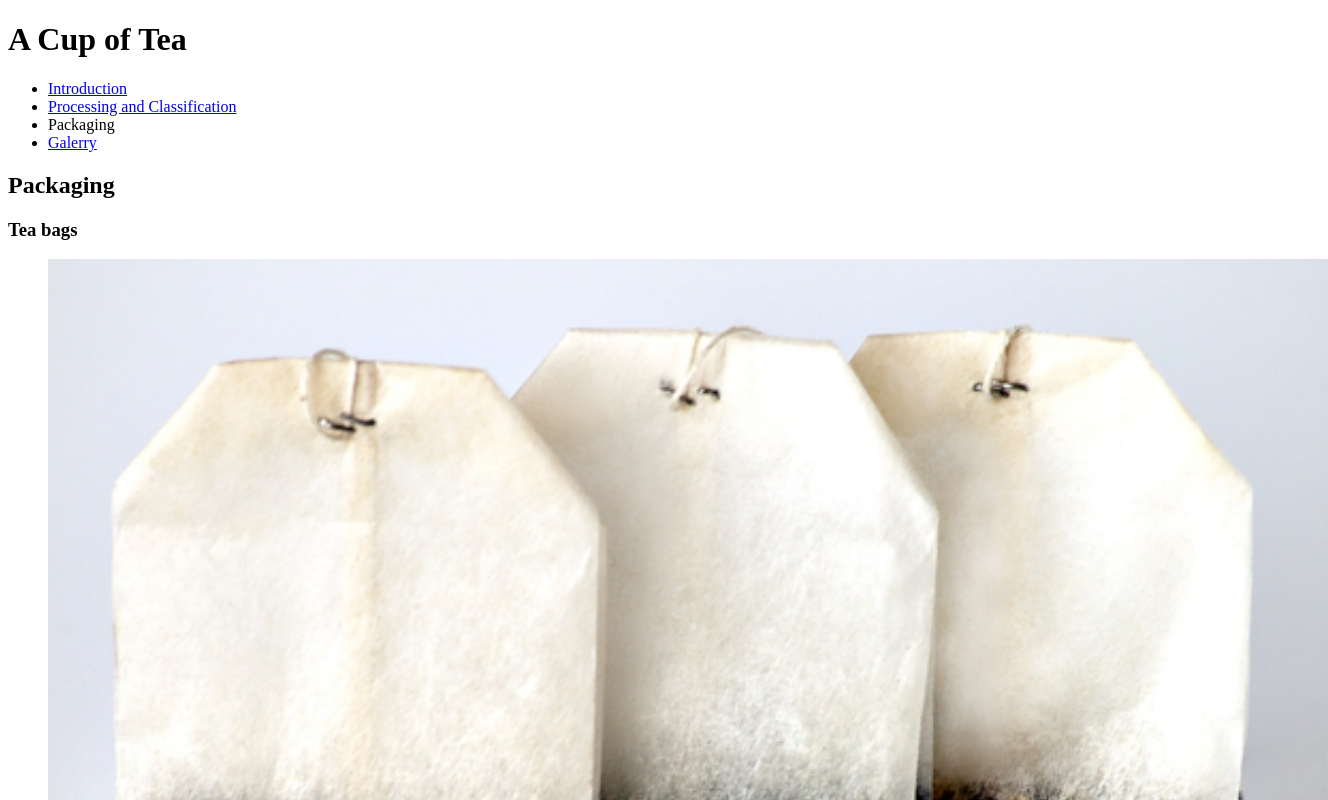
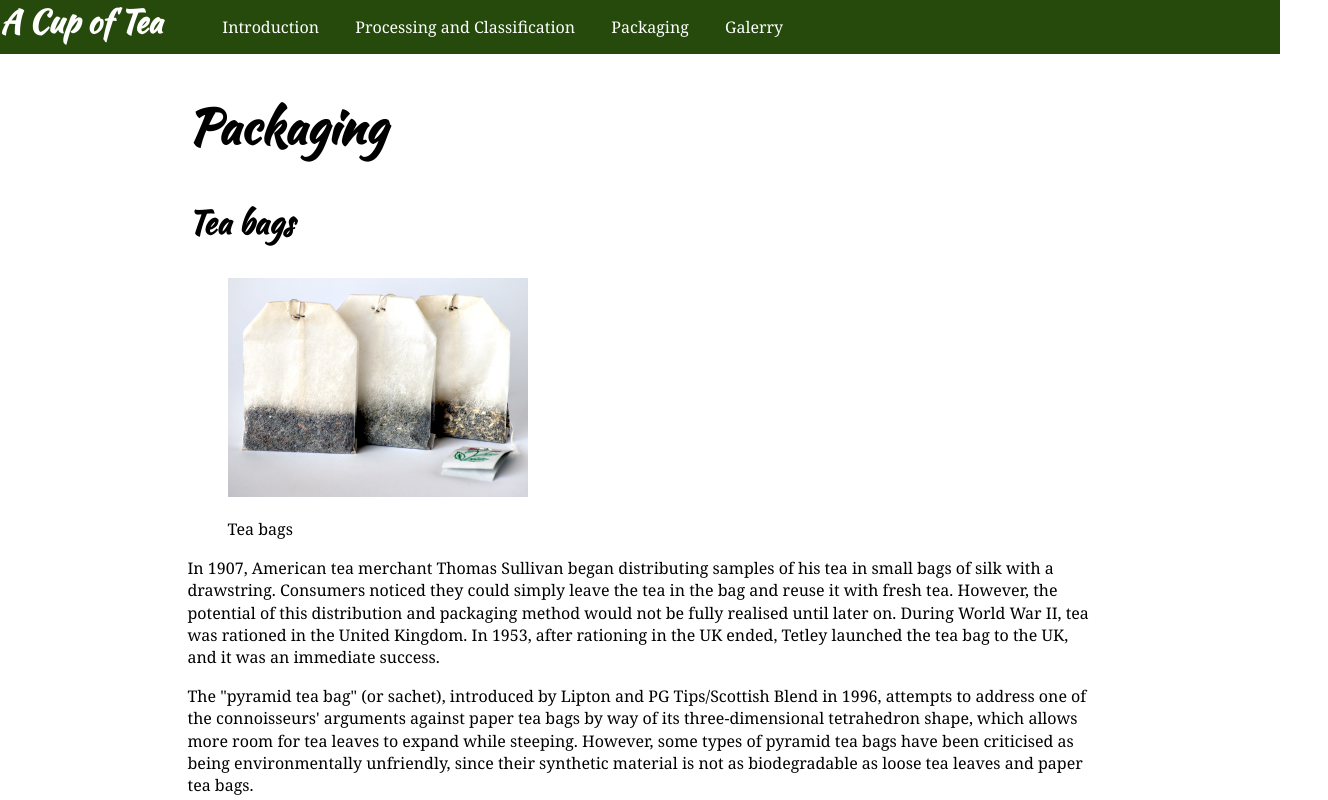
Before and after one commit to yusupsr/yusupsr.github.io, a plain HTML site: page a-cup-of-tea/packaging.html in a window 1280 px wide. Shown: the top 800 px of the page, 1328 px wide, since content can reach past the window. Drawn offline with Linux system fonts and the light colour scheme.

Commit message:
Adding some CSS

```diff
--- /dev/null
+++ b/a-cup-of-tea/css/main.css
@@ -0,0 +1,79 @@
+@font-face {
+	font-family: Kaushan;
+	src: url(../fonts/kaushanscript-regular-webfont.woff) format("woff"),
+  url(../fonts/KaushanScript-Regular.otf) format("opentype");
+	font-weight: 400;
+	font-style: normal;
+}
+
+body {
+	margin: 0;
+	padding: 0;
+	font: 100%/1.4 Georgia, 'Times New Roman', Times, serif;
+}
+
+h1, h2, h3 {
+	font-family: Kaushan, Arial, Helvetica, sans-serif;
+}
+
+h1 {
+	margin: 0;
+	padding: 0;
+}
+
+header {
+	background-color: #254a0c;
+	color: #fff;
+}
+
+header h1, header nav {
+	display: inline-block;
+}
+
+header li {
+	display: inline;
+	margin: 0 16px;
+}
+
+header li a {
+	color: #fff;
+	text-decoration: none;
+	border: none;
+}
+
+main, footer {
+	margin: 0 auto;
+	padding: 0 16px;
+	max-width: 905px;
+}
+
+h2 {
+	font-size: 48px;
+}
+
+h3 {
+	font-size: 32Px;
+}
+
+a {
+	text-decoration: none;
+	color: #567119;
+	border-bottom: 1px solid #567119;
+}
+
+a:hover, a:focus {
+	border: none;
+}
+
+a:active {
+	background-color: #567119;
+	color: #fff;
+}
+
+footer {
+	border-top: 1px solid #ccc;
+}
+
+img {
+	width: 300px;
+}
--- a/a-cup-of-tea/packaging.html
+++ b/a-cup-of-tea/packaging.html
@@ -2,7 +2,9 @@
 <html lang="en">
 	<head>
 		<meta charset="UTF-8">
+		<meta name="viewport" content="width=device-width, initial-scale=1">
 		<title>A Cup of Tea</title>
+		<link href="css/main.css" rel="stylesheet">
 	</head>
 	<body>
 		<header>
```
Also changed, not shown: a-cup-of-tea/galerry.html (+2 -0 lines), a-cup-of-tea/index.html (+7 -5 lines), a-cup-of-tea/processing-and-classification.html (+2 -0 lines), a-cup-of-tea/fonts/KaushanScript-Regular.otf (added), a-cup-of-tea/fonts/kaushanscript-regular-webfont.woff (added), a-cup-of-tea/fonts/kaushanscript-regular-webfont.woff2 (added), a-cup-of-tea/images/Green_tea_latte.jpg (added), 1 other file.
